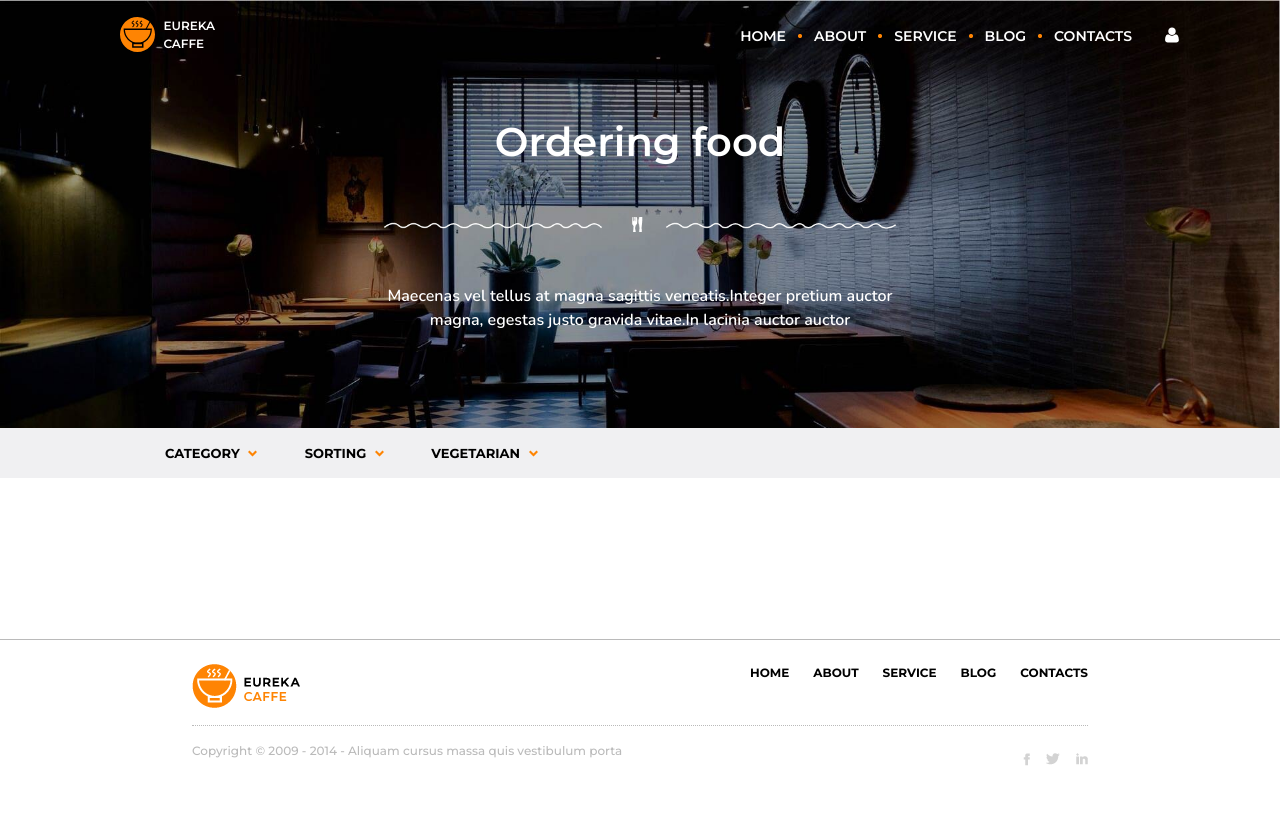
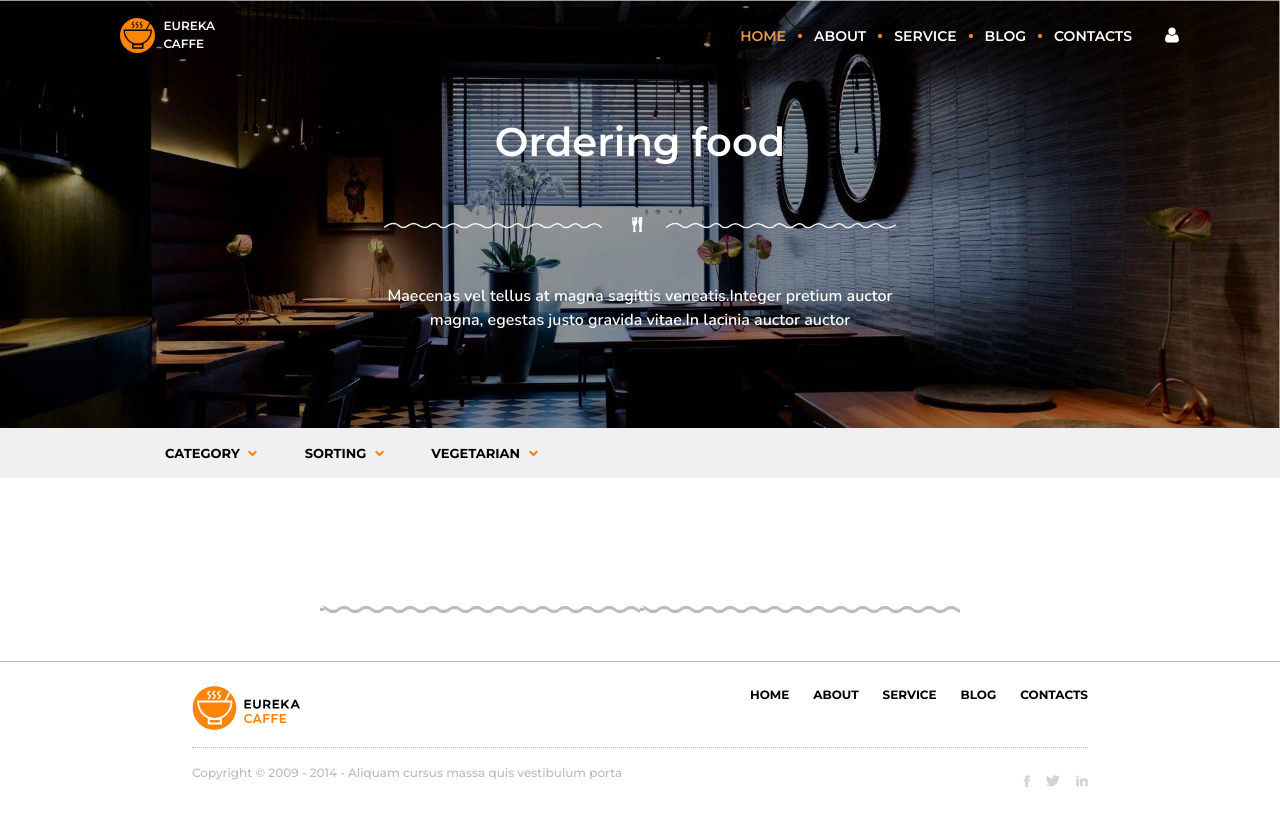
Before and after one commit to codrutzu/RestaurantOnRails, a Rails app: page / in a window 1280 px wide. Before the commit the page ends 765 px from the top, so only its background shows below. Run offline with Rails 7, Linux system fonts and the light colour scheme; data that the repository does not hold is empty; style sheets or scripts are compiled from the project's sources; parts of the project's set-up code (start-up, migrations or seed data) failed here and were passed over; some libraries are stand-ins or nearby versions.

Commit message:
Styling mostly

```diff
--- a/app/assets/stylesheets/application/general.scss
+++ b/app/assets/stylesheets/application/general.scss
@@ -8,7 +8,7 @@ body {
   flex-direction: column;
   margin: 0;
   padding: 0;
-  color: $color-white;
+  color: $color-black;
   font-family: "Montserrat", sans-serif;
 }
 
--- a/app/assets/stylesheets/application/navbar.scss
+++ b/app/assets/stylesheets/application/navbar.scss
@@ -13,6 +13,7 @@
         margin-left: 10em;
         display: flex;
         font-size: 12px;
+        align-items: center;
 
         .logo-mark {
             img {
@@ -34,7 +35,7 @@
         ul {
             margin: 0;
             margin-right: 2em;
-            margin-top: 4px;
+            margin-top: 2px;
             display: flex;
             font-size: 14px;
             font-weight: 600;
@@ -53,19 +54,6 @@
 
             a:hover {
                 color: $color-footer;
-            }
-
-            a:after {
-                content: " ";
-                display: block;
-                width: 0;
-                height: 2px;
-                background: $color-orange;
-                transition: width 0.3s;
-            }
-
-            a:hover:after {
-                width: 100%;
             }
         }
 
@@ -93,11 +81,11 @@
             }
 
             .dropdown-menu {
-                min-width: 40px;
+                min-width: 150px;
                 background-color: $color-black-satin;
 
                 a {
-                    font-size: 13px;
+                    font-size: 15px;
                     color: $color-white;
                     line-height: 0;
                 }
@@ -111,20 +99,74 @@
                 }
             }
 
+            .dropdown-item {
+                text-align: center;
+                padding: 0.5rem 1rem;
+            }
+
             .cart {
-                padding: 0 2em;
+                margin: 0 2em;
             }
         }
+    }
+
+    .current-user {
+        margin: 0;
     }
 }
 
 .navbar {
     padding: 0;
-    background-color: rgba($color-black-satin, 0.8);
-    box-shadow: 4px 0px 3px $color-black;
+
+    div.dropdown-menu.show {
+        left: -2.7rem !important;
+        top: 30px !important;
+    }
+
+    a {
+        color: $color-black;
+    }
+
+    .dropdown {
+        img {
+            filter: invert(1);
+        }
+
+        img:hover {
+            filter: invert(0.1);
+        }
+    }
+
+    .logo-text {
+
+        div {
+            font-weight: 700;
+        }
+
+        #eureka {
+            color: $color-black;
+        }
+
+        #caffe {
+            color: $color-orange;
+        }
+    }
 }
 
 .navbar-absolute {
     position: absolute;
     width: 100%;
+
+    div.dropdown-menu.show {
+        left: -2rem !important;
+        top: 5px !important;
+    }
+
+    .current-user {
+        color: $color-white;
+    }
 }
+
+.current-page {
+    color: $color-orange;
+}
--- a/app/assets/stylesheets/home_page/top_section.scss
+++ b/app/assets/stylesheets/home_page/hero.scss
@@ -1,4 +1,5 @@
 .hero-content {
+  color: $color-white;
   padding-top: 7em;
   width: 40%;
   margin: 0 auto;
--- a/app/assets/stylesheets/home_page/main_section.scss
+++ b/app/assets/stylesheets/home_page/products.scss
@@ -107,3 +107,51 @@
     outline: none;
   }
 }
+
+.page-item.active .page-link {
+  color: $color-grey;
+  background-color: transparent;
+  border: 0;
+}
+
+.page-link {
+  border: 0;
+  font-size: 24px;
+}
+
+ul.pagination {
+  margin: 0;
+}
+
+.pagination {
+  justify-content: center;
+  padding: 0 2em;
+
+  .page-link {
+    color: $color-orange;
+    font-weight: 700;
+    margin: 0 0.5em;
+  }
+
+  li:first-child {
+    display: none;
+  }
+
+  li:last-child {
+    display: none;
+  }
+}
+
+.pagins-container {
+  display:flex;
+  justify-content: center;
+  align-items: center;
+  padding-bottom: 3em;
+
+  .pagin-line {
+    content: '';
+    background: asset_url('paginate-line.png') no-repeat;
+    width: 25%;
+    height: 7px;
+  }
+}
--- a/app/controllers/home_page_controller.rb
+++ b/app/controllers/home_page_controller.rb
@@ -1,5 +1,5 @@
 class HomePageController < ApplicationController
   def index
-    @products = Product.all
+    @products = Product.paginate(page: params[:page], per_page: 12)
   end
 end
--- a/app/helpers/application_helper.rb
+++ b/app/helpers/application_helper.rb
@@ -8,4 +8,8 @@ module ApplicationHelper
       page_title + " - " + base_title
     end
   end
+
+  def active_class(path)
+    current_page?(path) ? 'current-page' : ''
+  end
 end
--- a/app/views/home_page/_plates.html.haml
+++ b/app/views/home_page/_plates.html.haml
@@ -1,4 +1,3 @@
-// TODO: make button_to as a form with hidden field
 .products-wrapper
   .plates-container
     %ul#plates-list
@@ -14,3 +13,8 @@
           %p.price= "$  #{product.price}"
           - if logged_in?
             = button_to "Add to cart", "/add_product/#{product.id}", class: "btn btn-primary"
+
+.pagins-container
+  .pagin-line
+  = will_paginate @products
+  .pagin-line
--- a/app/views/shared/_navbar.html.haml
+++ b/app/views/shared/_navbar.html.haml
@@ -4,12 +4,12 @@
       .logo-mark
         = image_tag "logo.svg"
       .logo-text
-        %div EUREKA
-        %div CAFFE
+        %div#eureka EUREKA
+        %div#caffe CAFFE
   %nav
     %ul
       %li
-        %a{href: "#"} HOME
+        %a{href: root_url, class: "#{active_class(root_url)}"} HOME
       %li
         %a{href: "#"} ABOUT
       %li
@@ -19,7 +19,7 @@
       %li
         %a{href: "#"} CONTACTS
     - if logged_in?
-      = current_user.name
+      %p.current-user= current_user.name
     .dropdown
       - if logged_in?
         .dropdown-menu
--- a/app/views/users/index.html.haml
+++ b/app/views/users/index.html.haml
@@ -1,9 +1,9 @@
 = provide(:title, 'All users')
 %h1 All users
 
-= will_paginate
+= will_paginate @users
 
 %ul.users
   = render @users
 
-= will_paginate
+= will_paginate @users
--- a/config/cloudinary.yml
+++ b/config/cloudinary.yml
@@ -1,6 +1,6 @@
 ---
 production:
-  cloud_name: ddgjr1vra
+  cloud_name: ENV['CLOUD']
   api_key: ENV['API_KEY']
   api_secret: ENV['API_SECRET']
   enhance_image_tag: true
```
Also changed, not shown: db/seeds.rb (+29 -17 lines), app/assets/images/paginate-line.png (added), app/controllers/users_controller.rb (line endings or trailing spaces), app/views/home_page/_filter.html.haml (line endings or trailing spaces), app/views/home_page/index.html.haml (line endings or trailing spaces), app/views/layouts/application.html.haml (line endings or trailing spaces), app/views/layouts/mailer.html.haml (line endings or trailing spaces), app/views/password_resets/edit.html.haml (line endings or trailing spaces), app/views/password_resets/new.html.haml (line endings or trailing spaces).
